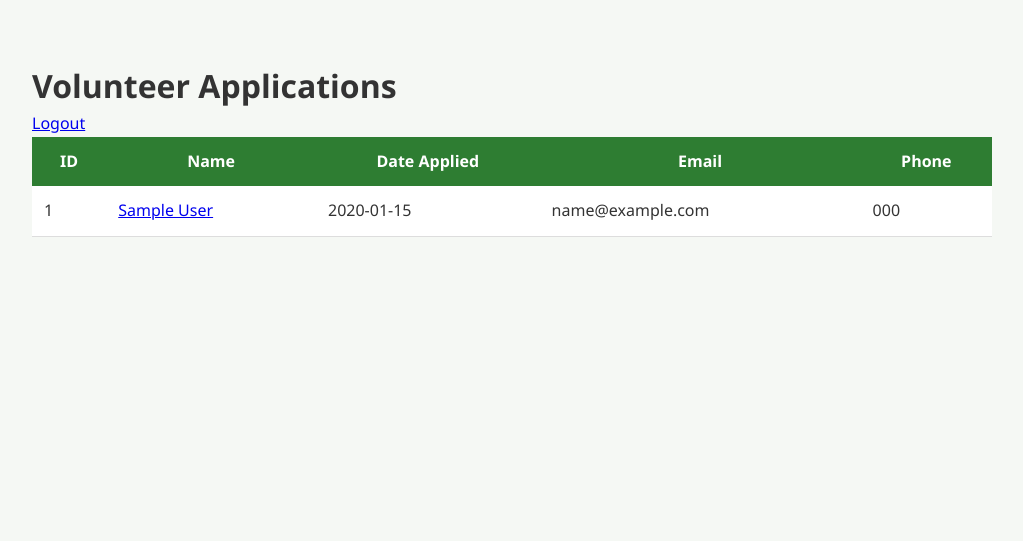
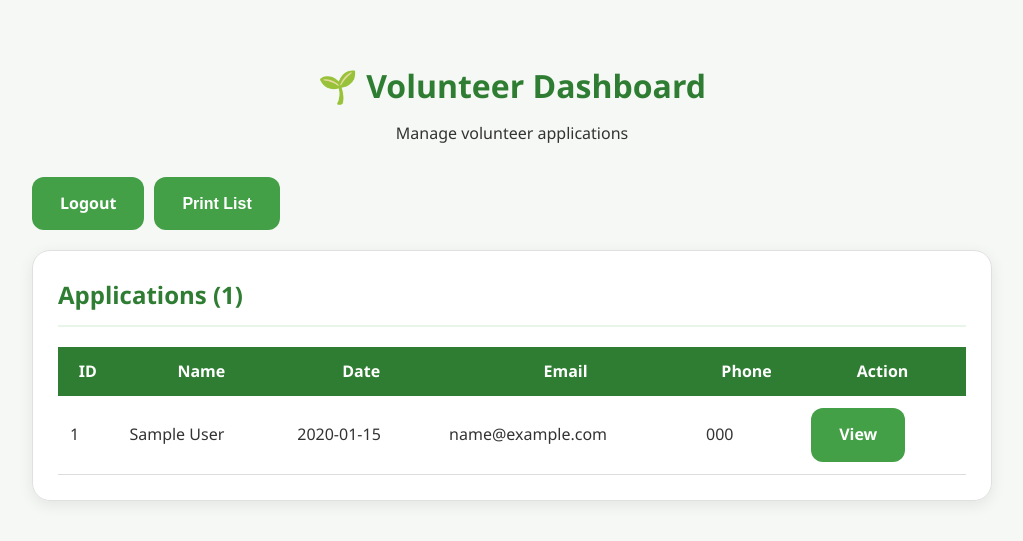
Before and after one commit to chaslinux/volunteer-db, a PHP site: page /view_volunteers.php in a window 1280 px wide. Shown: the top 541 px of the page, without its empty margins (128-1151 px from the left). Run offline with PHP 8.4, Linux system fonts and the light colour scheme; the visitor is signed in with stand-in values (Sample User, id 1); tables that the repository leaves empty hold one stand-in row (values such as "Sample post").

Commit message:
Update style.css and view_volunteers.php to make the pages appear more consistent.

```diff
--- a/styles.css
+++ b/styles.css
@@ -64,6 +64,14 @@ textarea {
     font-size: 15px;
     display: block;
     box-sizing: border-box;
+}
+
+input:focus,
+select:focus,
+textarea:focus {
+    outline: none;
+    border-color: #4caf50;
+    box-shadow: 0 0 0 3px rgba(76,175,80,0.15);
 }
 
 textarea {
--- a/view_volunteers.php
+++ b/view_volunteers.php
@@ -2,14 +2,9 @@
 
 session_start();
 
-if (
-    !isset($_SESSION['admin_logged_in'])
-)
+if (!isset($_SESSION['admin_logged_in']))
 {
-    header(
-        "Location: admin_login.php"
-    );
-
+    header("Location: admin_login.php");
     exit;
 }
 
@@ -21,18 +16,20 @@ $stmt = $pdo->query("
     ORDER BY id DESC
 ");
 
-$volunteers =
-    $stmt->fetchAll(PDO::FETCH_ASSOC);
+$volunteers = $stmt->fetchAll(PDO::FETCH_ASSOC);
 
 ?>
+
 <!DOCTYPE html>
-<html>
+<html lang="en">
 <head>
+
+<meta charset="UTF-8">
+<meta name="viewport" content="width=device-width, initial-scale=1.0">
 
 <title>Volunteer Dashboard</title>
 
-<link rel="stylesheet"
-      href="styles.css">
+<link rel="stylesheet" href="styles.css">
 
 </head>
 
@@ -40,69 +37,73 @@ $volunteers =
 
 <div class="container">
 
-    <h1>
-        Volunteer Applications
-    </h1>
+    <div class="form-header">
+        <h1>🌱 Volunteer Dashboard</h1>
+        <p>Manage volunteer applications</p>
+    </div>
 
-    <p>
+    <div style="display:flex; gap:10px; margin-bottom:20px; flex-wrap:wrap;">
 
-        <a href="admin_logout.php">
+        <a class="btn" href="admin_logout.php">
             Logout
         </a>
 
-    </p>
+        <button class="btn" onclick="window.print()">
+            Print List
+        </button>
+
+    </div>
+
+    <div class="card-section">
+
+        <h2>
+            Applications (<?= count($volunteers) ?>)
+        </h2>
 
         <table>
 
             <thead>
 
                 <tr>
-
                     <th>ID</th>
                     <th>Name</th>
-            <th>Date Applied</th>
+                    <th>Date</th>
                     <th>Email</th>
                     <th>Phone</th>
-
+                    <th>Action</th>
                 </tr>
 
             </thead>
 
             <tbody>
 
-        <?php foreach($volunteers as $v): ?>
+                <?php foreach ($volunteers as $v): ?>
 
                     <tr>
 
+                        <td><?= $v['id'] ?></td>
+
                         <td>
-                <?= $v['id'] ?>
+                            <?= htmlspecialchars($v['first_name'] . ' ' . $v['last_name']) ?>
                         </td>
 
                         <td>
-            <a href="volunteer_details.php?id=<?= $v['id'] ?>">
-            <?= htmlspecialchars(
-                $v['first_name']
-                . ' '
-                . $v['last_name']
-            ) ?>
-            </a>
-
+                            <?= htmlspecialchars($v['date_applied']) ?>
                         </td>
 
                         <td>
-                <?= $v['date_applied'] ?>
+                            <?= htmlspecialchars($v['email_address']) ?>
                         </td>
 
                         <td>
-                <?= htmlspecialchars(
-                    $v['email_address']
-                ) ?>
+                            <?= htmlspecialchars($v['contact_phone']) ?>
                         </td>
 
                         <td>
-                <?= htmlspecialchars(
-                    $v['contact_phone']
-                ) ?>
+                            <a class="btn"
+                               href="volunteer_details.php?id=<?= $v['id'] ?>">
+                                View
+                            </a>
                         </td>
 
                     </tr>
@@ -115,5 +116,7 @@ $volunteers =
 
     </div>
 
+</div>
+
 </body>
 </html>
```
Lines whose indentation alone changed are shown as unchanged.
